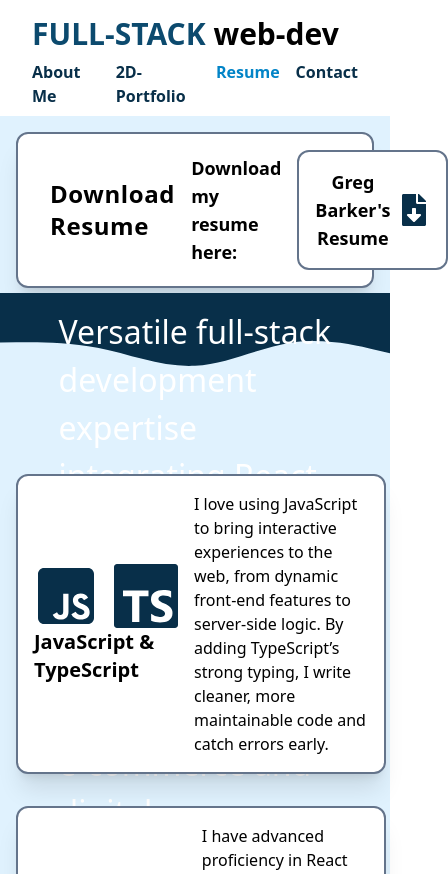
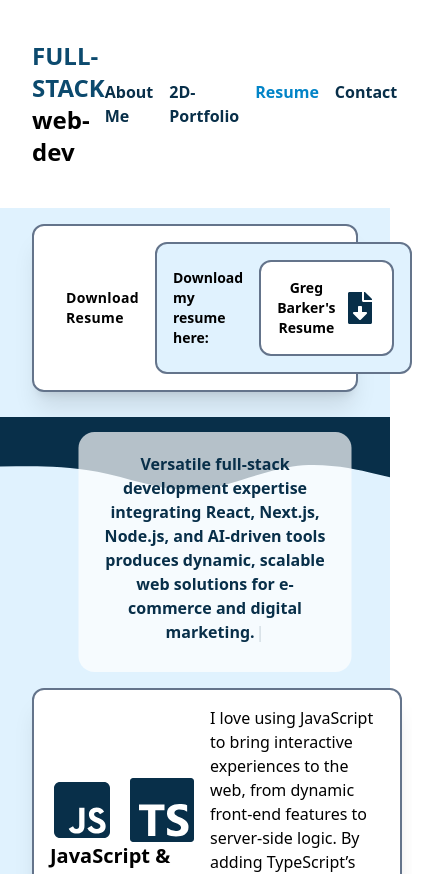
Before and after one commit to savevsgames/My3DPortfolio, a React (Vite) app in the folder client/: page /Resume in a window 390 px wide. Shown: the top 874 px of the page, 448 px wide, since content can reach past the window. Built offline with nearby package versions, Linux system fonts and the light colour scheme; no server answers.

Commit message:
Responsiveness Added

```diff
--- a/client/src/components/Downloadable.jsx
+++ b/client/src/components/Downloadable.jsx
@@ -13,13 +13,13 @@ const Downloadable = () => {
     <div className="alignment-class h-100 flex flex-col bg-sky-100">
 
       <section className="border-2 border-slate-500 p-4 rounded-xl w-full bg-white shadow-xl hover:bg-slate-200 flex flex-row justify-between items-center">
-        <h3 className="text-2xl font-bold tracking-wide p-4">
+        <h3 className="sm:text-sm md:text-lg lg:text-xl xl:text-2xl font-bold tracking-wide p-4">
           Download Resume
         </h3>
-        <p className="flex flex-row gap-4 justify-start items-center font-semibold text-lg">
-          <span>Download my resume here:</span>
+        <p className="flex flex-row gap-4 justify-start items-center font-semibold text-lg border-2 p-4 bg-sky-100 border-slate-500 rounded-xl">
+          <span className="sm:text-sm md:text-md lg:text-lg">Download my resume here:</span>
           <button
-            className="flex flex-row gap-2 border-2 p-4 bg-white border-slate-500 rounded-xl items-center"
+            className="flex flex-row gap-2 border-2 p-4 bg-white border-slate-500 rounded-xl items-center sm:text-sm md:text-md lg:text-lg xl:text-xl font-bold"
             onClick={handleDownload}
           >
             {" "}
--- a/client/src/components/WaveBounds.jsx
+++ b/client/src/components/WaveBounds.jsx
@@ -7,17 +7,19 @@ const WaveBounds = () => {
     <div style={{ position: "relative", top: "0px", left: "0px" }}>
       <Wave />
       <div
+        className="sm:text-md md:text-lg lg:text-xl xl:text-2xl font-bold text-center sm:h-60 md:h-48 lg:h-36 xl:h-36"
         style={{
           position: "relative",
           left: "50%",
           transform: "translateX(-50%)",
           top: "20px",
           width: "70%",
-          height: "150px",
           zIndex: 3,
-          color: "#FFFFFF",
-          fontSize: "2rem",
-          marginBottom: "20px",
+          margin: "20px",
+          backgroundColor: "rgba(255, 255, 255, 0.7)",
+          padding: "20px",
+          borderRadius: "1rem",
+          color: "#082F49",
         }}
       >
         <Typewriter
--- a/client/src/pages/Portfolio.jsx
+++ b/client/src/pages/Portfolio.jsx
@@ -5,7 +5,7 @@ import Typewriter from "typewriter-effect";
 const Portfolio = () => {
   return (
     <section className="bg-sky-100 flex flex-col">
-      <div
+      <div className="sm:text-md md:text-lg lg:text-xl xl:text-2xl "
         style={{
           display: "flex",
           justifyContent: "center",
@@ -14,12 +14,14 @@ const Portfolio = () => {
           width: "70%",
           height: "150px",
           zIndex: 3,
-          color: "#082F49",
-          fontSize: "2rem",
-          marginBottom: "20px",
-          marginTop: "20px",
+          marginBottom: "10px",
+          marginTop: "10px",
           marginLeft: "auto",
           marginRight: "auto",
+          backgroundColor: "rgba(255, 255, 255, 0.7)",
+          padding: "10px",
+          borderRadius: "1rem",
+          color: "#082F49",
         }}
       >
         <Typewriter
--- a/client/tailwind.config.js
+++ b/client/tailwind.config.js
@@ -3,6 +3,19 @@ export default {
   content: ["./index.html", "./src/**/*.{js,ts,jsx,tsx}"],
   theme: {
     extend: {},
+    screens: {
+      sm: "340px",
+      // => @media (min-width: 640px) { ... }
+
+      md: "768px",
+      // => @media (min-width: 768px) { ... }
+
+      lg: "1024px",
+      // => @media (min-width: 1024px) { ... }
+
+      xl: "1280px",
+      // => @media (min-width: 1280px) { ... }
+    },
   },
   plugins: [],
 };
```
